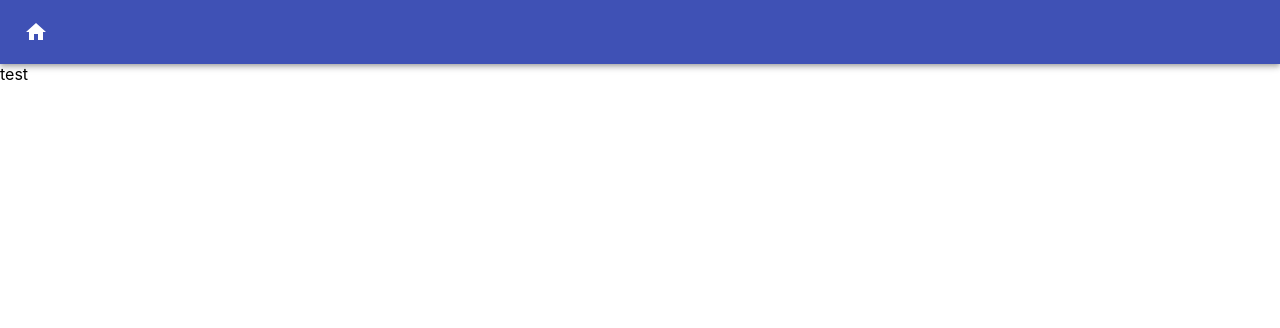
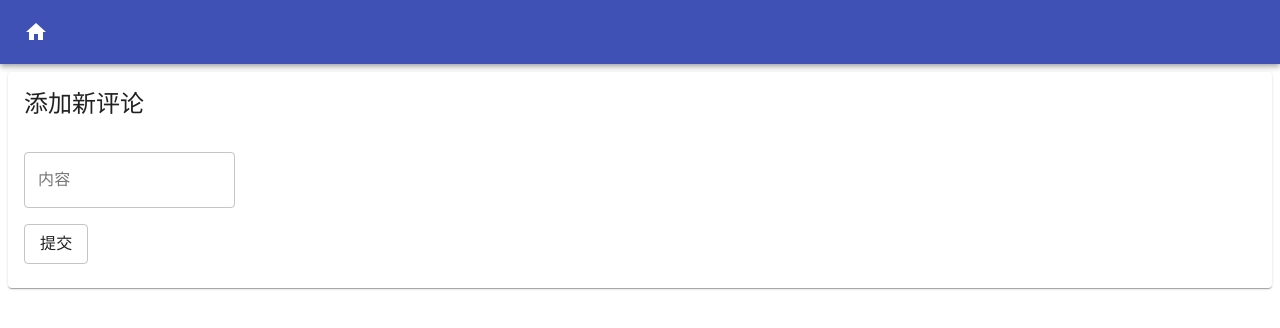
Before and after one commit to myl7/vstore-front, a React (Create React App) app: page /videos/1/comments/add in a window 1280 px wide. Shown: the top 328 px of the page. Built offline with nearby package versions, Linux system fonts and the light colour scheme; the HTML template or start-up script is replaced by a standard one.

Commit message:
Add comment add view

```diff
--- a/src/App.js
+++ b/src/App.js
@@ -3,6 +3,7 @@ import Header from './components/Header'
 import IndexView from './views/IndexView'
 import VideoView from './views/VideoView'
 import VideoAddView from './views/VideoAddView'
+import CommentAddView from './views/CommentAddView'
 
 const App = () => {
   return (
@@ -13,7 +14,7 @@ const App = () => {
           <VideoAddView />
         </Route>
         <Route path="/videos/:vid/comments/add">
-          test
+          <CommentAddView />
         </Route>
         <Route path="/videos/:vid">
           <VideoView />
--- a/src/apis/videoApi.js
+++ b/src/apis/videoApi.js
@@ -49,3 +49,17 @@ export const getVideoComments = async vid => {
   }
   return await res.json()
 }
+
+export const addVideoComments = async (vid, text) => {
+  const res = await fetch(ServerHost + `/api/videos/${vid}/comments`, {
+    credentials: 'include',
+    method: 'POST',
+    body: JSON.stringify({text})
+  })
+  if (res.status !== 201) {
+    const err = await res.text()
+    console.error(err)
+    return null
+  }
+  return await res.json()
+}
--- /dev/null
+++ b/src/views/CommentAddView.js
@@ -0,0 +1,42 @@
+import {Button, Card, CardContent, CardHeader, Grid, TextField, Typography} from '@material-ui/core'
+import {useRef} from 'react'
+import {useHistory, useParams} from 'react-router-dom'
+import {addVideoComments} from '../apis/videoApi'
+
+const CommentAddView = () => {
+  const {vid} = useParams()
+
+  const ref = useRef()
+
+  const history = useHistory()
+
+  const handleClick = () => {
+    addVideoComments(vid, ref.current.value).then(() => {
+      setTimeout(() => history.push(`/videos/${vid}`), 1000)
+    })
+  }
+
+  return (
+    <div style={{padding: '0.5em'}}>
+      <Card>
+        <CardHeader title="添加新评论" />
+        <CardContent>
+          <Grid container spacing={2} direction="column">
+            <Grid item>
+              <TextField label="内容" variant="outlined" inputRef={ref} />
+            </Grid>
+            <Grid item>
+              <Button variant="outlined" onClick={handleClick}>
+                <Typography variant={'subtitle1'}>
+                  提交
+                </Typography>
+              </Button>
+            </Grid>
+          </Grid>
+        </CardContent>
+      </Card>
+    </div>
+  )
+}
+
+export default CommentAddView
```
